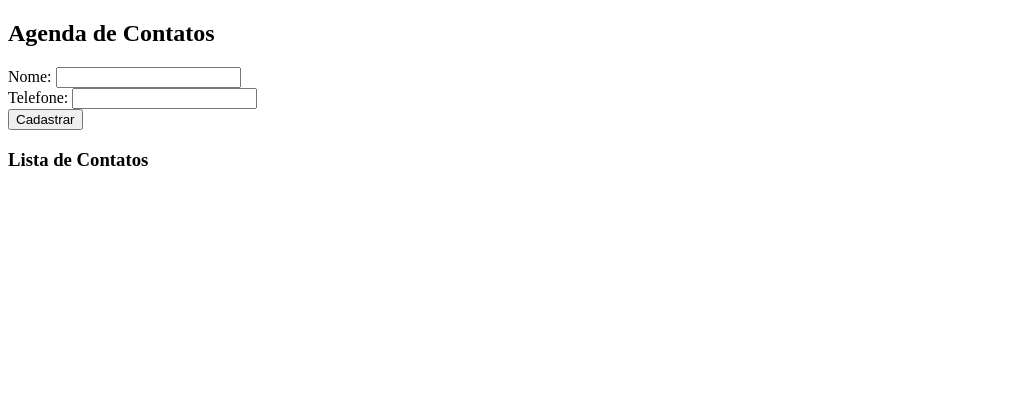
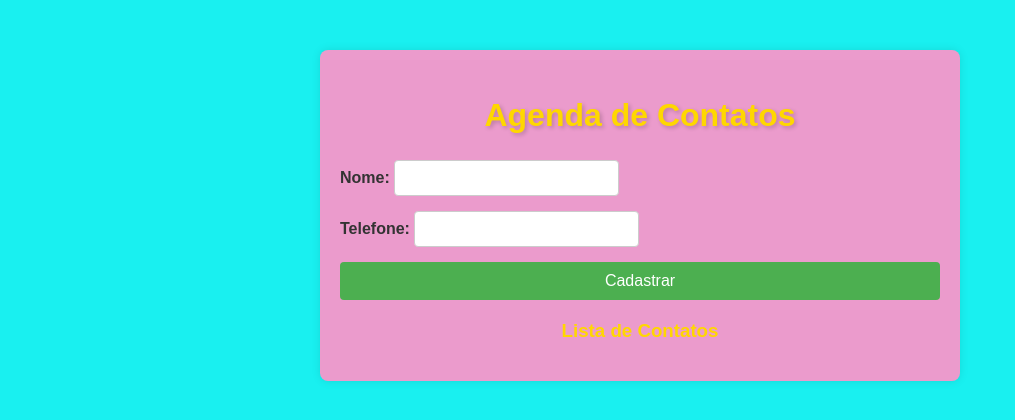
Before and after one commit to MylenaFDS/Agenda-de-Contatos, a plain HTML site: page index.html in a window 1280 px wide. Shown: the whole page, without its empty margins (0-1015 px from the left). Drawn offline with Linux system fonts and the light colour scheme.

Commit message:
Correção de erros e mudanças na estilização

```diff
--- a/index.html
+++ b/index.html
@@ -4,10 +4,11 @@
     <meta charset="UTF-8">
     <meta name="viewport" content="width=device-width, initial-scale=1.0">
     <title>Agenda de Contatos</title>
-    <link rel="stylesheet" href="style.css">
+    <link rel="stylesheet" href="main.css">
 </head>
 <body>
 
+    <div class="container">
         <h2>Agenda de Contatos</h2>
 
         <form id="contactForm">
@@ -28,7 +29,8 @@
             <h3>Lista de Contatos</h3>
             <ul id="contactItems"></ul>
         </div>
+    </div>
 
-    <script src="main.js"></script>
+    <script src="script.js"></script>
 </body>
 </html>
--- a/main.css
+++ b/main.css
@@ -1,9 +1,66 @@
-#contactForm {
-    margin-top: 20px;
+body {
+    font-family: 'Arial', sans-serif;
+    background-color: #19f0f0;
+    margin: 0;
+    padding: 0;
+
+}
+
+.container {
+    max-width: 600px;
+    margin: 50px auto;
+    background-color: #eb9bcc;
+    padding: 20px;
+    border-radius: 8px;
+    box-shadow: 0 0 10px rgba(0, 0, 0, 0.1);
+}
+
+h2 {
+    color: #ffd700; /* Código de cor para dourado */
+    text-align: center;
+    font-size: 2em;
+    text-shadow: 2px 2px 4px rgba(0, 0, 0, 0.2);
+}
+
+h3 {
+    color: gold;
+    text-align: center;
+}
+
+form {
+    display: flex;
+    flex-direction: column;
 }
 
 .form-group {
     margin-bottom: 15px;
+}
+
+label {
+    font-weight: bold;
+    margin-bottom: 5px;
+    color: #333;
+}
+
+input {
+    padding: 8px;
+    border: 1px solid #ccc;
+    border-radius: 4px;
+    font-size: 16px;
+}
+
+button {
+    background-color: #4caf50;
+    color: #fff;
+    padding: 10px;
+    border: none;
+    border-radius: 4px;
+    cursor: pointer;
+    font-size: 16px;
+}
+
+button:hover {
+    background-color: #45a049;
 }
 
 #contactList {
@@ -17,4 +74,5 @@
 
 #contactItems li {
     margin-bottom: 10px;
+    font-size: 16px;
 }
```
Also changed, not shown: script.js (line endings or trailing spaces). Lines whose indentation alone changed are shown as unchanged.
